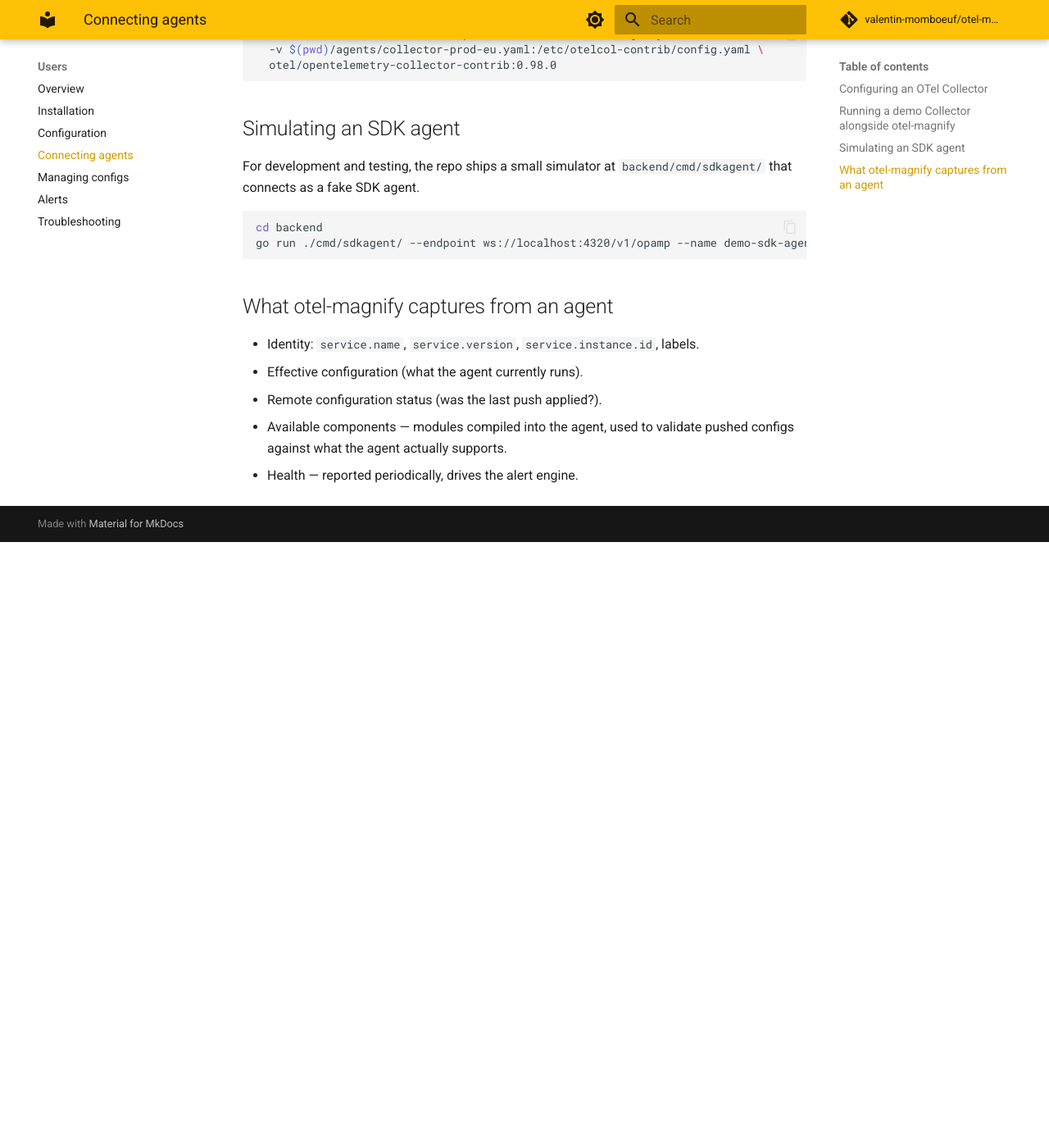
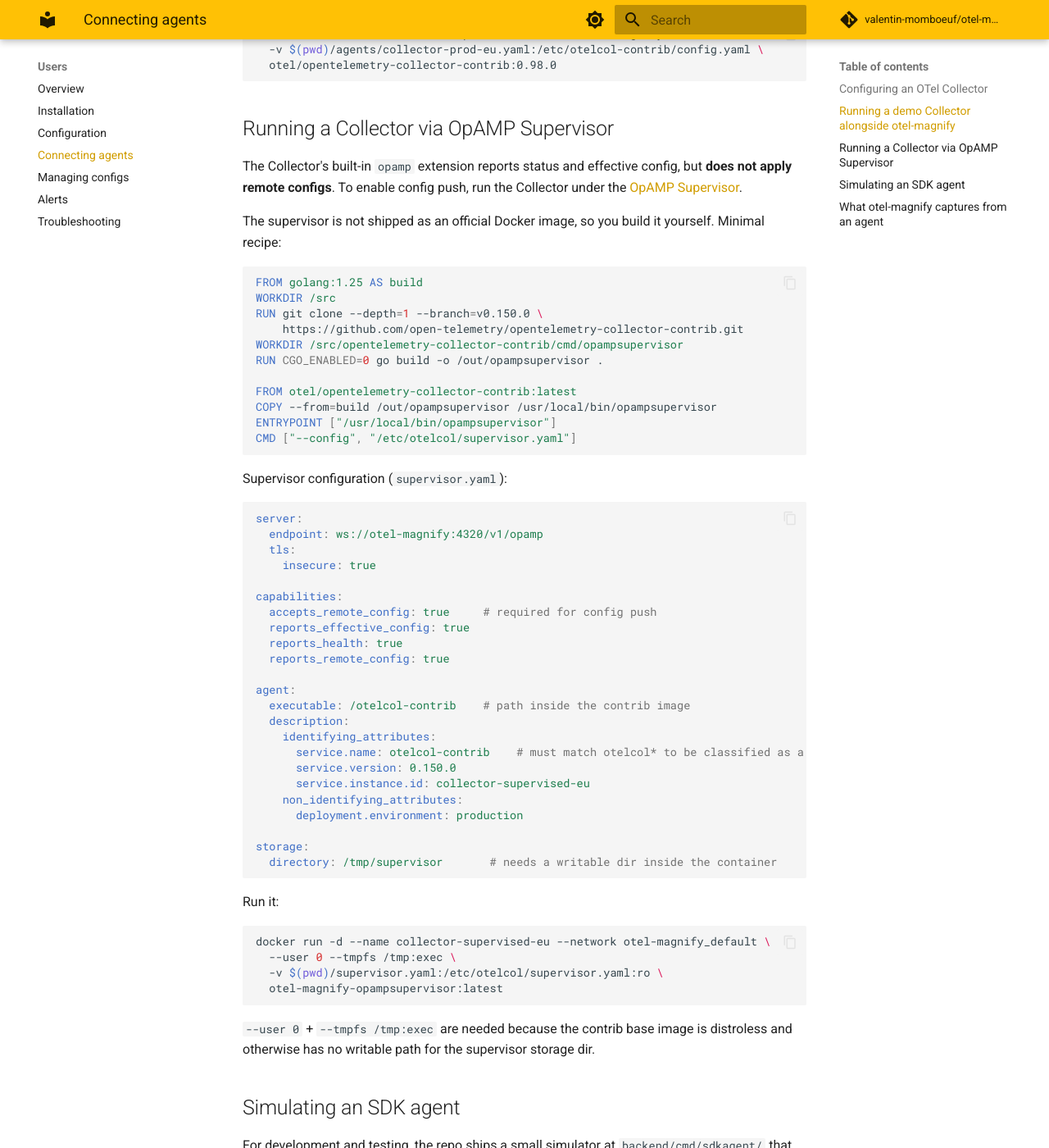
Before and after one commit to valentin-momboeuf/otel-magnify, an MkDocs documentation site: the page built from docs/users/connecting-agents.md, in a window 1280 px wide and 1400 px high, scrolled down 1058 px. Shown: the whole window at 82% size. Built offline with MkDocs 1.6.1 and Material for MkDocs 9.7.7, drawn with Linux system fonts in a browser that asks for light colours; comment, search, counter and statistics services are not loaded; before the commit the page ends 1719 px from its top, so only the background shows below that.

Commit message:
docs: document OpAMP Supervisor setup and ship sdkagent Dockerfile
- Add a 'Running a Collector via OpAMP Supervisor' section to the
  connecting-agents guide. Documents the build-from-source pattern
  (no official otel/opampsupervisor image), required capabilities,
  the identity-attributes convention for correct collector
  classification, and the distroless runtime gotchas (--user 0
  + --tmpfs /tmp:exec, writable storage dir under /tmp).
- Ship a Dockerfile next to cmd/sdkagent so the demo SDK agent is
  runnable without a local Go toolchain.

````diff
--- a/docs/users/connecting-agents.md
+++ b/docs/users/connecting-agents.md
@@ -42,6 +42,69 @@
   otel/opentelemetry-collector-contrib:0.98.0
 ```
 
+## Running a Collector via OpAMP Supervisor
+
+The Collector's built-in `opamp` extension reports status and effective config,
+but **does not apply remote configs**. To enable config push, run the Collector
+under the [OpAMP Supervisor](https://github.com/open-telemetry/opentelemetry-collector-contrib/tree/main/cmd/opampsupervisor).
+
+The supervisor is not shipped as an official Docker image, so you build it
+yourself. Minimal recipe:
+
+```dockerfile
+FROM golang:1.25 AS build
+WORKDIR /src
+RUN git clone --depth=1 --branch=v0.150.0 \
+    https://github.com/open-telemetry/opentelemetry-collector-contrib.git
+WORKDIR /src/opentelemetry-collector-contrib/cmd/opampsupervisor
+RUN CGO_ENABLED=0 go build -o /out/opampsupervisor .
+
+FROM otel/opentelemetry-collector-contrib:latest
+COPY --from=build /out/opampsupervisor /usr/local/bin/opampsupervisor
+ENTRYPOINT ["/usr/local/bin/opampsupervisor"]
+CMD ["--config", "/etc/otelcol/supervisor.yaml"]
+```
+
+Supervisor configuration (`supervisor.yaml`):
+
+```yaml
+server:
+  endpoint: ws://otel-magnify:4320/v1/opamp
+  tls:
+    insecure: true
+
+capabilities:
+  accepts_remote_config: true     # required for config push
+  reports_effective_config: true
+  reports_health: true
+  reports_remote_config: true
+
+agent:
+  executable: /otelcol-contrib    # path inside the contrib image
+  description:
+    identifying_attributes:
+      service.name: otelcol-contrib    # must match otelcol* to be classified as a collector
+      service.version: 0.150.0
+      service.instance.id: collector-supervised-eu
+    non_identifying_attributes:
+      deployment.environment: production
+
+storage:
+  directory: /tmp/supervisor       # needs a writable dir inside the container
+```
+
+Run it:
+
+```bash
+docker run -d --name collector-supervised-eu --network otel-magnify_default \
+  --user 0 --tmpfs /tmp:exec \
+  -v $(pwd)/supervisor.yaml:/etc/otelcol/supervisor.yaml:ro \
+  otel-magnify-opampsupervisor:latest
+```
+
+`--user 0` + `--tmpfs /tmp:exec` are needed because the contrib base image is
+distroless and otherwise has no writable path for the supervisor storage dir.
+
 ## Simulating an SDK agent
 
 For development and testing, the repo ships a small simulator at `backend/cmd/sdkagent/` that connects as a fake SDK agent.
````
Also changed, not shown: 1 other file.
